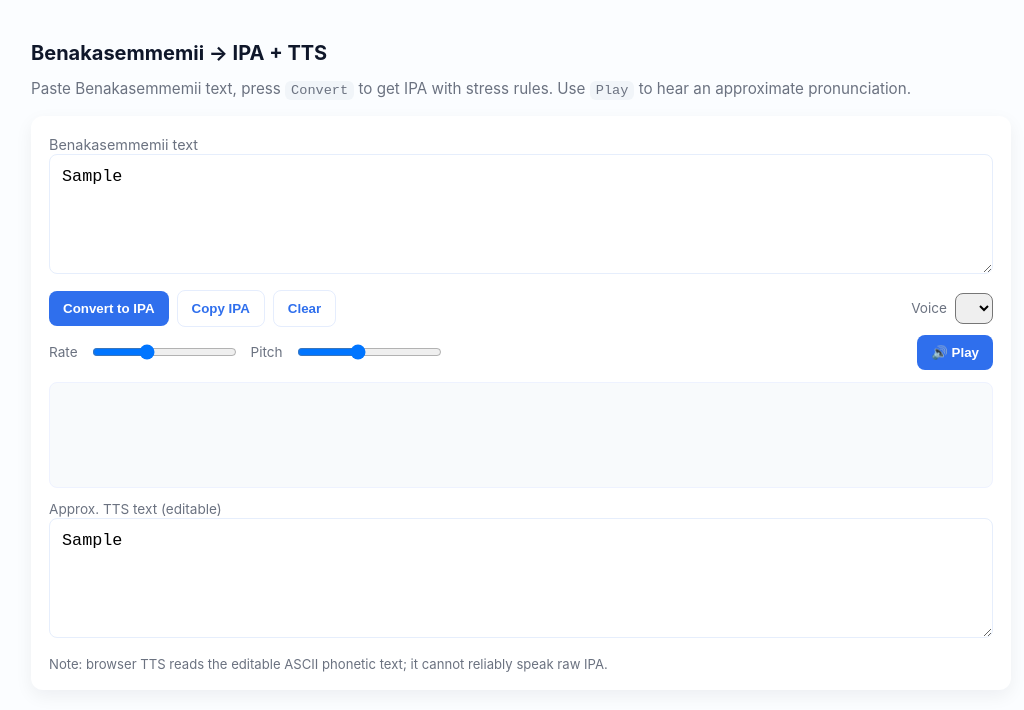
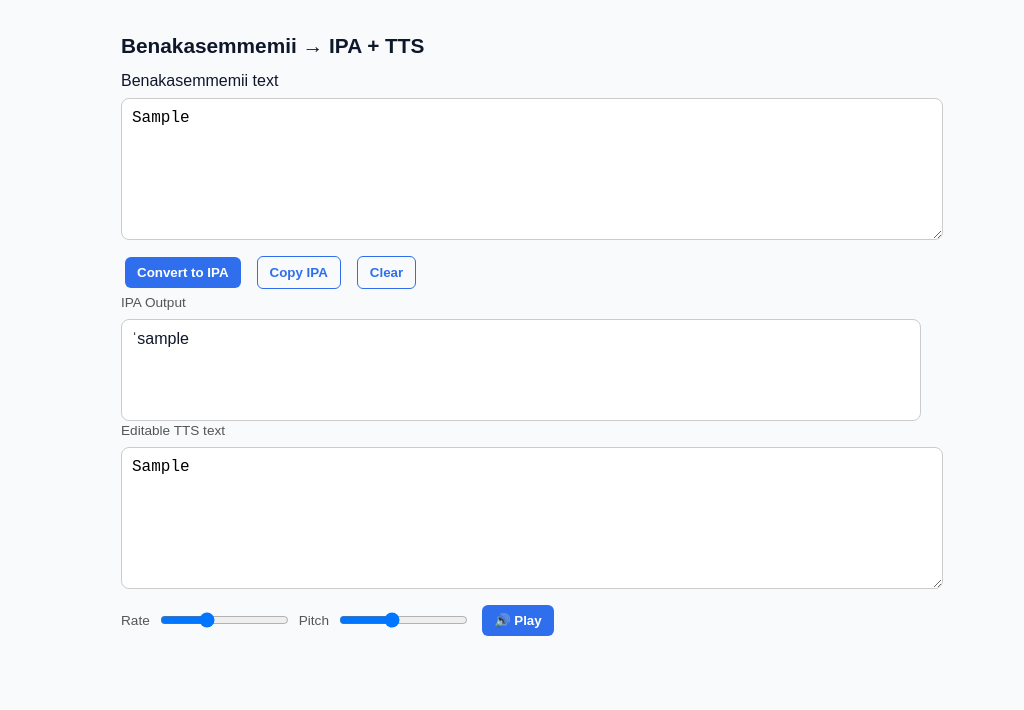
Before and after one commit to arthapuurna/arthapuurna.github.io, a plain HTML site: page index.html in a window 1280 px wide. Both pictures are taken after typing "Sample", "Sample" into the empty fields and a click on the button "Convert to IPA". Shown: the whole page, without its empty margins (119-1143 px from the left). Drawn offline with Linux system fonts and the light colour scheme.

Commit message:
Benakasemmemii IPA Converter.html

```diff
--- a/index.html
+++ b/index.html
@@ -1,86 +1,59 @@
 <!DOCTYPE html>
 <html lang="en">
 <head>
-<meta charset="utf-8" />
-<meta name="viewport" content="width=device-width,initial-scale=1" />
+<meta charset="utf-8">
+<meta name="viewport" content="width=device-width, initial-scale=1.0">
 <title>Benakasemmemii → IPA + TTS</title>
 <style>
-body{font-family:Inter,ui-sans-serif,system-ui,-apple-system,"Segoe UI",Roboto,"Helvetica Neue",Arial; background:#fbfdff; color:#0f172a; margin:0; padding:28px; display:flex; justify-content:center;}
-.wrap{width:100%; max-width:980px;}
-h1{font-size:1.25rem;}
-p.lead{margin:8px 0 18px; color:#6b7280; font-size:0.95rem;}
-.card{background:#fff; border-radius:12px; padding:18px; box-shadow:0 6px 18px rgba(15,23,42,0.06); margin-top:18px;}
-textarea{width:100%; min-height:120px; font-size:1.05rem; padding:12px; border:1px solid #e6eefc; border-radius:8px; resize:vertical; box-sizing:border-box;}
-.row{display:flex; gap:12px; align-items:center; margin-top:12px; flex-wrap:wrap;}
-button{background:#2f6fed; color:white; border:none; padding:10px 14px; border-radius:8px; cursor:pointer; font-weight:600;}
-button.ghost{background:transparent; color:#2f6fed; border:1px solid rgba(47,111,237,0.12);}
-#output{min-height:80px; padding:12px; background:#f8fafc; border-radius:8px; font-family: "Noto Sans", system-ui, "Segoe UI", Roboto, Arial; white-space:pre-wrap; margin-top:12px; border:1px solid #eef2ff;}
-label{font-size:0.9rem; color:#6b7280;}
-select,input[type=range]{padding:6px 8px; border-radius:8px; }
-.controls{display:flex; gap:8px; align-items:center; flex-wrap:wrap;}
-.small{font-size:0.85rem; color:#6b7280;}
-footer{margin-top:14px; font-size:0.82rem; color:#6b7280;}
-.kbd{font-family:monospace; background:#f1f5f9; padding:2px 6px; border-radius:6px; font-size:0.85rem;}
+body { font-family: Arial, sans-serif; background: #f8fafc; color: #0f172a; margin:0; padding:20px; display:flex; justify-content:center;}
+.wrap { width:100%; max-width:800px; }
+h1 { font-size:1.3rem; }
+textarea { width:100%; min-height:120px; font-size:1rem; padding:10px; border-radius:8px; border:1px solid #ccc; resize:vertical; margin-top:8px; }
+button { padding:8px 12px; margin:4px; border-radius:6px; cursor:pointer; border:none; background:#2f6fed; color:white; font-weight:600; }
+button.ghost { background:transparent; border:1px solid #2f6fed; color:#2f6fed; }
+#output { min-height:80px; padding:10px; background:#fff; border-radius:8px; border:1px solid #ccc; margin-top:8px; white-space:pre-wrap; }
+.row { display:flex; flex-wrap:wrap; gap:8px; margin-top:8px; align-items:center; }
+label.small { font-size:0.85rem; color:#555; }
 </style>
 </head>
 <body>
 <div class="wrap">
   <h1>Benakasemmemii → IPA + TTS</h1>
-  <p class="lead">Paste Benakasemmemii text, press <span class="kbd">Convert</span> to get IPA with stress rules. Use <span class="kbd">Play</span> to hear an approximate pronunciation.</p>
 
-  <div class="card">
   <label for="input">Benakasemmemii text</label>
   <textarea id="input" placeholder="Type or paste Benakasemmemii here..."></textarea>
 
   <div class="row">
-      <div class="controls">
     <button id="convertBtn">Convert to IPA</button>
     <button id="copyIpa" class="ghost">Copy IPA</button>
     <button id="clearBtn" class="ghost">Clear</button>
   </div>
 
-      <div style="margin-left:auto; display:flex; gap:8px; align-items:center;">
-        <label class="small">Voice</label>
-        <select id="voiceSelect" aria-label="Select voice"></select>
-      </div>
-    </div>
+  <label class="small">IPA Output</label>
+  <div id="output"></div>
 
-    <div class="row" style="margin-top:8px;">
+  <label class="small">Editable TTS text</label>
+  <textarea id="ttsText" rows="3" placeholder="Editable text for speech synthesis"></textarea>
+  <div class="row">
     <label class="small">Rate</label>
     <input id="rate" type="range" min="0.6" max="1.6" step="0.05" value="0.95">
     <label class="small">Pitch</label>
     <input id="pitch" type="range" min="0.6" max="1.6" step="0.05" value="1.0">
-      <button id="speakBtn" style="margin-left:auto">🔊 Play</button>
-    </div>
-
-    <div id="output" aria-live="polite"></div>
-
-    <div class="row" style="margin-top:10px;">
-      <div style="flex:1">
-        <label class="small">Approx. TTS text (editable)</label>
-        <textarea id="ttsText" rows="3" placeholder="Editable phonetic text for the speech engine..."></textarea>
-      </div>
-    </div>
-
-    <footer>
-      <div>Note: browser TTS reads the editable ASCII phonetic text; it cannot reliably speak raw IPA.</div>
-    </footer>
+    <button id="speakBtn">🔊 Play</button>
   </div>
 </div>
 
 <script>
-/* =========================
-   Mapping and IPA conversion
-========================= */
+// ==================== Mapping & IPA ====================
 const mappingOrdered = [
-["jny","d͡ʑɲ"],["ong","õ"],
-["aa","aː"],["bh","bʱ"],["ch","t͡ɕʰ"],["dh","dʱ"],["ei","eː"],["gh","gʱ"],
-["ii","iː"],["jh","d͡ʑʱ"],["kh","kʰ"],["ou","oː"],["ph","pʰ"],["rr","r"],
+["jny","dʑɲ"],["ong","õ"],
+["aa","aː"],["bh","bʱ"],["ch","tɕ"],["dh","dʱ"],["ei","eː"],["gh","gʱ"],
+["ii","iː"],["jh","dʑʱ"],["kh","kʰ"],["ou","oː"],["ph","pʰ"],["rr","r"],
 ["sh","ɕ"],["th","tʰ"],["uu","uː"],
 ["ai","ai̯"],["au","au̯"],["eu","eu̯"],["oi","oi̯"],["ui","ui̯"],
 ["ng","ŋg"],["nk","ŋk"],
-["a","a"],["b","b"],["c","t͡ɕ"],["d","d"],["e","e"],["f","f"],["g","g"],
-["h","h"],["i","i"],["j","d͡ʑ"],["k","k"],["l","l"],["m","m"],["n","n"],
+["a","a"],["b","b"],["c","tɕ"],["d","d"],["e","e"],["f","f"],["g","g"],
+["h","h"],["i","i"],["j","dʑ"],["k","k"],["l","l"],["m","m"],["n","n"],
 ["o","o"],["p","p"],["r","ɾ"],["s","s"],["t","t"],["u","u"],["w","ʋ"],
 ["y","j"],["z","z"],["q","k"],["v","ʋ"],["x","ks"]
 ];
@@ -136,9 +109,93 @@ function wordOrthToIPAWithStress(word){
   return ipaSyls.join("");
 }
 
-/* =========================
-   TTS with last word high pitch in questions
-========================= */
-function speakWithLastWordHighPitch(text, pitch=1.3, normalPitch=1.0, rate=0.95) {
-    const sentences = text.match(/[^.!?]+[.!?]?/g) || [];
-    sentences.for
+// ==================== TTS-friendly transliteration ====================
+function benakasemmemiiToTTS(text){
+    let t = text;
+    t = t.replace(/aa/g, "aa");
+    t = t.replace(/ii/g, "ii");
+    t = t.replace(/uu/g, "uu");
+    t = t.replace(/ei/g, "ei");
+    t = t.replace(/ou/g, "ou");
+    t = t.replace(/ai/g, "ai");
+    t = t.replace(/au/g, "au");
+    t = t.replace(/eu/g, "eu");
+    t = t.replace(/oi/g, "oi");
+    t = t.replace(/ui/g, "ui");
+    t = t.replace(/-ong\b/g, "-ong");
+    t = t.replace(/\b(\w+?)(re|ge|we|ye)\b/gi, "$1-$2");
+    t = t.replace(/--+/g,"-");
+    t = t.replace(/- /g,"-");
+    return t;
+}
+
+// ==================== TTS ====================
+function speakWithLastWordHighPitch(text, pitch=1.3, normalPitch=1.0, rate=0.95){
+    if(!("speechSynthesis" in window)){
+        alert("TTS not supported in this browser!");
+        return;
+    }
+    const sentences = text.match(/[^.!?]+[.!?]?/g)||[];
+    sentences.forEach(sentence=>{
+        sentence = sentence.trim();
+        if(sentence.endsWith("?")){
+            const words = sentence.split(/\s+/);
+            const lastWord = words.pop();
+            const startSentence = words.join(" ");
+            if(startSentence.length>0){
+                const u1 = new SpeechSynthesisUtterance(startSentence+" ");
+                u1.pitch = normalPitch; u1.rate=rate;
+                speechSynthesis.speak(u1);
+            }
+            const u2 = new SpeechSynthesisUtterance(lastWord);
+            u2.pitch = pitch; u2.rate=rate;
+            speechSynthesis.speak(u2);
+        } else {
+            const u = new SpeechSynthesisUtterance(sentence);
+            u.pitch=normalPitch; u.rate=rate;
+            speechSynthesis.speak(u);
+        }
+    });
+}
+
+// ==================== DOM bindings ====================
+document.addEventListener("DOMContentLoaded", function(){
+    const input = document.getElementById("input");
+    const output = document.getElementById("output");
+    const ttsText = document.getElementById("ttsText");
+    const convertBtn = document.getElementById("convertBtn");
+    const copyBtn = document.getElementById("copyIpa");
+    const clearBtn = document.getElementById("clearBtn");
+    const speakBtn = document.getElementById("speakBtn");
+    const rateInput = document.getElementById("rate");
+    const pitchInput = document.getElementById("pitch");
+
+    convertBtn.addEventListener("click",()=>{
+        const words = input.value.split(/\s+/);
+        const ipaWords = words.map(w=>wordOrthToIPAWithStress(w));
+        const ipaResult = ipaWords.join(" ");
+        output.textContent = ipaResult;
+        ttsText.value = benakasemmemiiToTTS(input.value);
+    });
+
+    copyBtn.addEventListener("click",()=>{
+        navigator.clipboard.writeText(output.textContent);
+        alert("IPA copied!");
+    });
+
+    clearBtn.addEventListener("click",()=>{
+        input.value=""; output.textContent=""; ttsText.value="";
+    });
+
+    speakBtn.addEventListener("click", ()=>{
+        const text = ttsText.value.trim();
+        if(text.length>0){
+            const rate = parseFloat(rateInput.value);
+            const pitch = parseFloat(pitchInput.value);
+            speakWithLastWordHighPitch(text, pitch, 1.0, rate);
+        }
+    });
+});
+</script>
+</body>
+</html>
```
Lines whose indentation alone changed are shown as unchanged.
